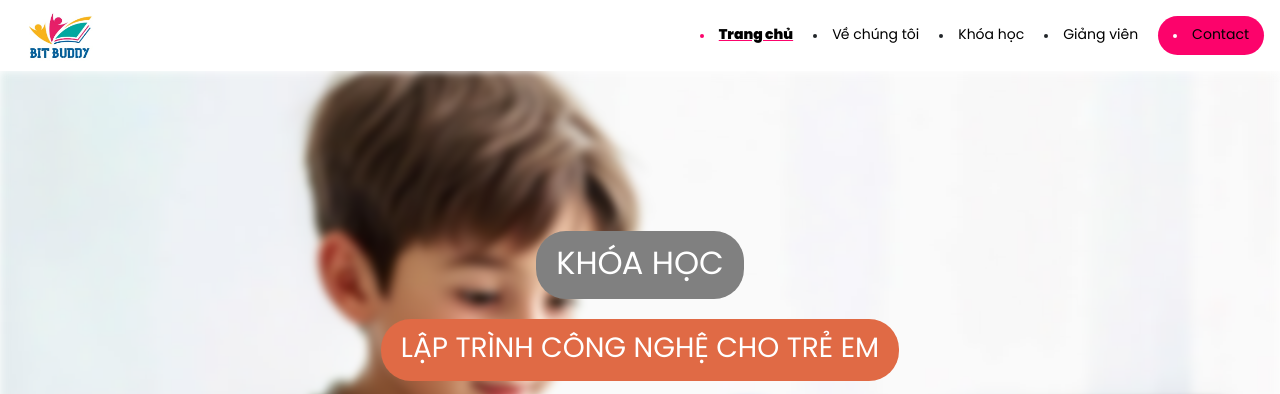
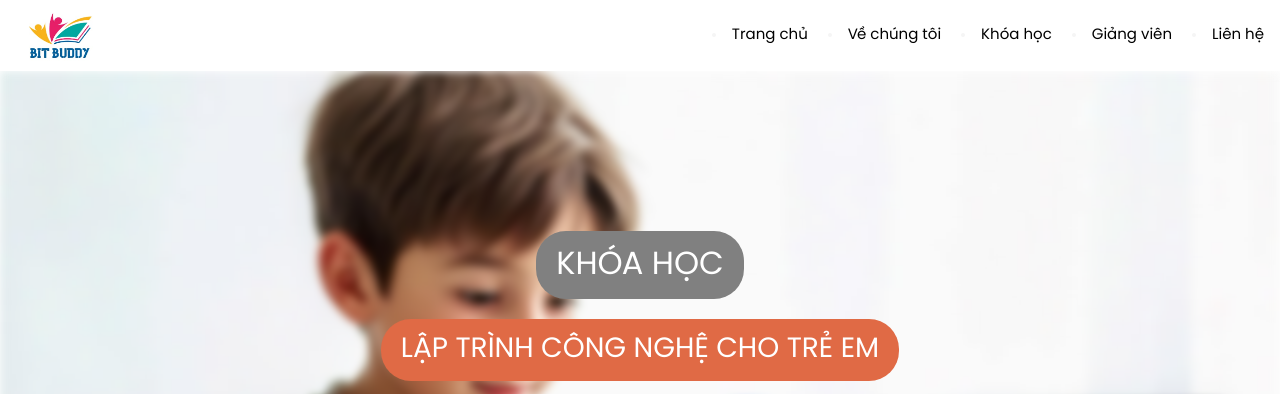
Before and after one commit to minhquang5014/bit-buddy-academy, a Flask app: page / in a window 1280 px wide. Shown: the top 394 px of the page. Run offline with Flask 3, Linux system fonts and the light colour scheme; some libraries are stand-ins or nearby versions; some web fonts are replaced.

Commit message:
fixing the menu bar

```diff
--- a/website/static/css_property/base.css
+++ b/website/static/css_property/base.css
@@ -25,6 +25,8 @@ ul {
 
 .nav-links li {
     white-space: nowrap; /* Prevents text from wrapping inside li */
+    color: whitesmoke;
+    font-size: 15px;
 }
 
 .logo {
@@ -33,17 +35,17 @@ ul {
     cursor: pointer;
 }
 
-.active {
+/* .active {
     color: #fc036b;
     font-weight: bold;
     text-decoration: underline;
-}
+} */
 
 .contact {
-    padding: 8px 15px;
-    background-color: #fc036b;
-    border-color: rgba(0, 0, 230, 0.9);
-    border-radius: 30px;
+    /* border-color: #fc036b;
+    border-width: 2px;
+    border-style: solid;
+    border-radius: 30px;  */
     color: white;
 }
 
@@ -69,7 +71,7 @@ ul {
         left: 0;
         width: 100%;
         flex-direction: column;
-        background: rgba(0, 0, 12, 0.9);
+        background: rgb(226, 118, 68);
         text-align: center;
         padding: 20px 0;
         display: none;
@@ -78,6 +80,7 @@ ul {
 
     .nav-links li {
         margin: 15px 0;
+        font-weight: bold;
     }
 
     .mobile-menu {
--- a/website/templates/base.html
+++ b/website/templates/base.html
@@ -33,9 +33,10 @@
                 <li><a href="#">Về chúng tôi</a></li>
                 <li><a href="#">Khóa học</a></li>
                 <li><a href="#">Giảng viên</a></li>
-                <li class="contact"><a href="#">Contact</a></li>
+                <li class="contact"><a href="#">Liên hệ</a></li>
             </u1>
-            <img scr="/static/images/anh_1.png" class="menu-icon">
+            <!-- <img scr="/static/images/anh_1.png" class="menu-icon"> -->
+            <button class="menu-icon">☰</button>
         </nav>
         {% block content %}{% endblock %}
         <script>
```
